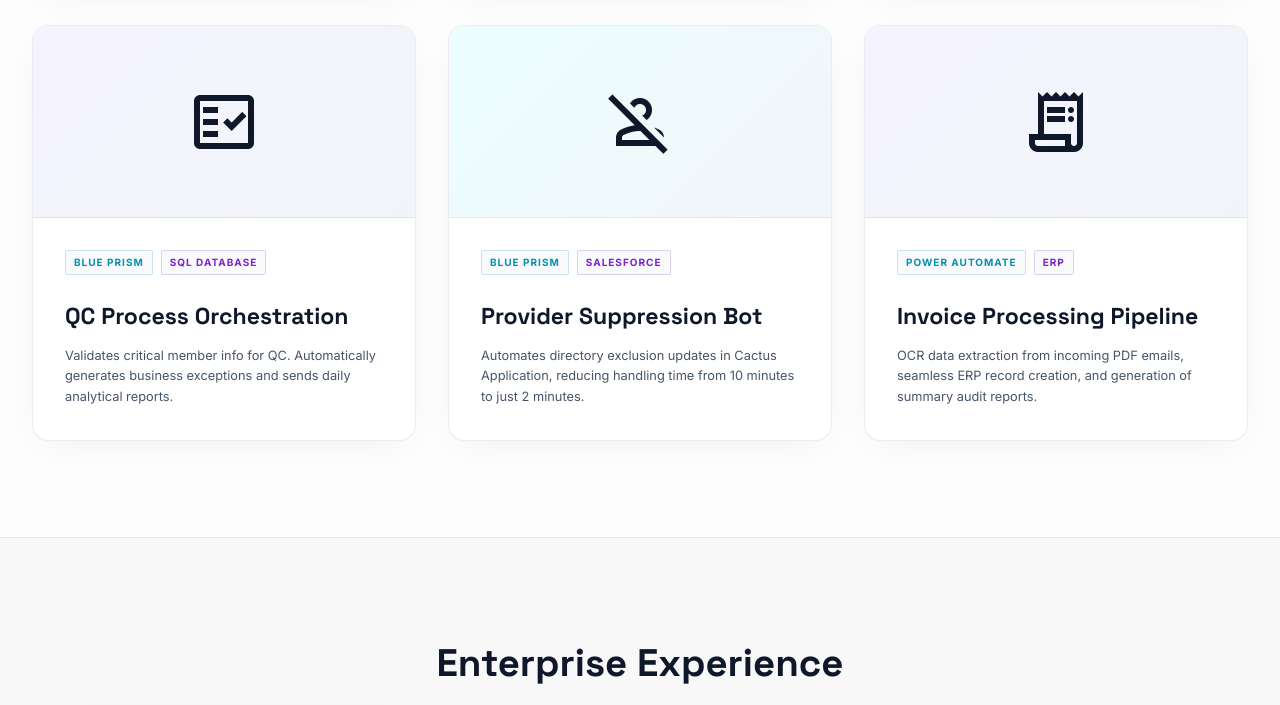
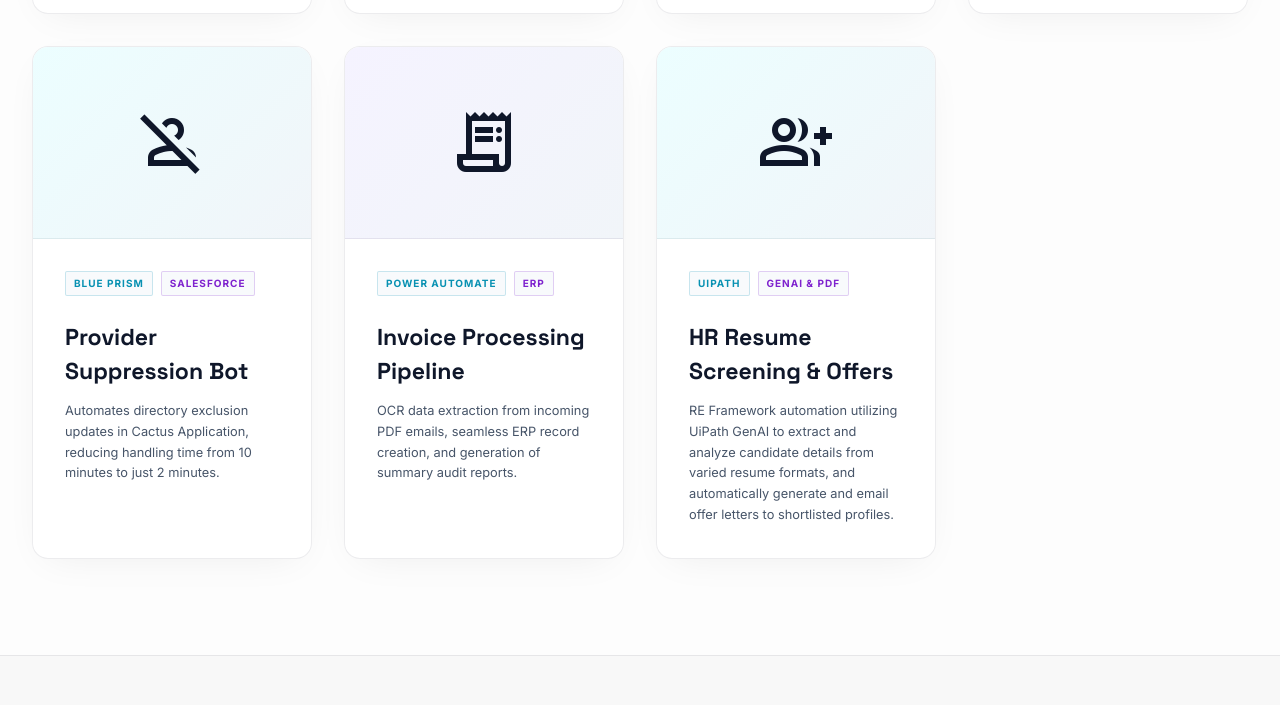
Before and after one commit to arpit-619/arpit-portfolio, a website built with Vite: page index.html in a window 1280 px wide. Shown: the part 1514-2219 px from the top of the page. Built offline with nearby package versions, Linux system fonts and the light colour scheme.

Commit message:
Add HR Resume Screening project and update grid to 4 columns

```diff
--- a/index.html
+++ b/index.html
@@ -308,7 +308,7 @@
         </div>
       </div>
 
-      <div class="grid md:grid-cols-2 lg:grid-cols-3 gap-6 md:gap-8 reveal">
+      <div class="grid md:grid-cols-2 lg:grid-cols-4 gap-6 md:gap-8 reveal">
         <!-- Project 1 -->
         <div class="project-card group">
           <div class="project-card-header">
@@ -467,6 +467,32 @@
             >
               OCR data extraction from incoming PDF emails, seamless ERP record
               creation, and generation of summary audit reports.
+            </p>
+          </div>
+        </div>
+
+        <!-- Project 7 -->
+        <div class="project-card group">
+          <div class="project-card-header">
+            <span
+              class="material-symbols-outlined text-6xl md:text-7xl text-primary/40 group-hover:text-primary group-hover:scale-110 transition-all duration-700"
+              >group_add</span
+            >
+          </div>
+          <div class="p-6 md:p-8 flex-1 flex flex-col">
+            <div class="flex flex-wrap gap-2 mb-4 md:mb-6">
+              <span class="tag-cyan">UiPath</span>
+              <span class="tag-purple">GenAI & PDF</span>
+            </div>
+            <h3
+              class="font-['Space_Grotesk'] text-[clamp(1.25rem,1.8vw,1.5rem)] font-bold mb-2 md:mb-3 text-on-background"
+            >
+              HR Resume Screening & Offers
+            </h3>
+            <p
+              class="text-text-slate text-[clamp(0.8rem,1vw,0.875rem)] leading-relaxed flex-1"
+            >
+              RE Framework automation utilizing UiPath GenAI to extract and analyze candidate details from varied resume formats, and automatically generate and email offer letters to shortlisted profiles.
             </p>
           </div>
         </div>
```
